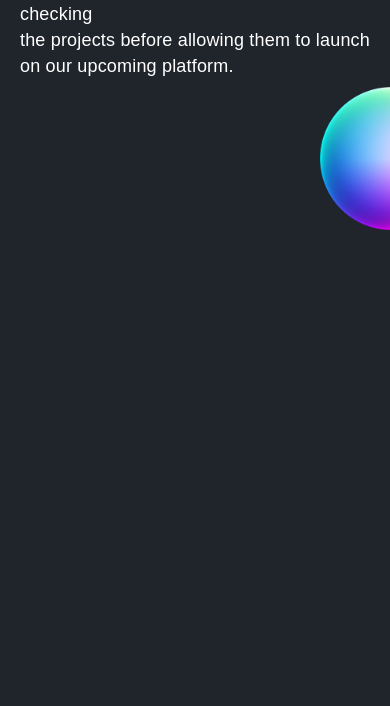
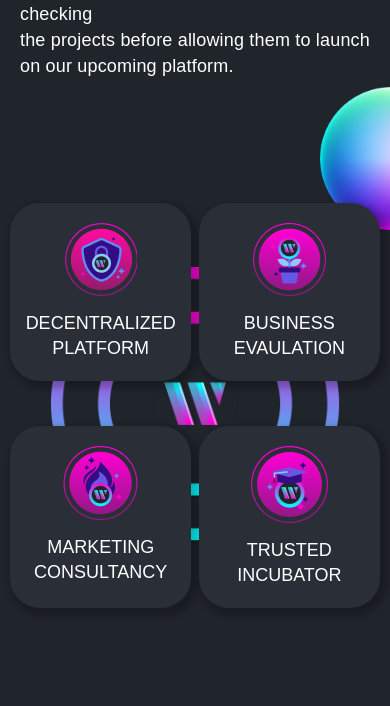
Before and after one commit to Edo-01/crypto, a plain HTML site: page index.html in a window 390 px wide. Shown: the part 1342-2048 px from the top of the page. Drawn offline with Linux system fonts and the light colour scheme.

Commit message:
relalise section 3

```diff
--- a/assets/css/style-global.css
+++ b/assets/css/style-global.css
@@ -148,7 +148,7 @@ a {
 }
 body {
     background-color: #20242B;
-    height: 2500px;;
+
 }
 #logo {
     cursor: pointer;
@@ -383,6 +383,53 @@ body {
     font-size: 18px;
     line-height: 26px;
 }
+/* ------- Fine Seconda sezione -------- */
+
+
+
+
+/* ------- inizio terza sezione -------- */
+.container-4 {
+   display: flex;
+   justify-content: center;
+   align-items: center;
+   flex-direction: column;
+   width: 60%;
+   margin:auto;
+   padding: 40px;
+   height: auto;
+   position: relative;
+   top: -100px;
+}
+.img-back {      /* ------- immagine background -------- */
+    position: absolute;
+    z-index: -1;
+    width: 75%;
+}
+.contain-skill {
+    background-color: #292E37;
+    box-shadow: 4px 4px 7px 3px rgba(0, 0, 0, 0.25);
+    border-radius: 30px;
+    width: 250px;
+    padding: 20px 30px;
+}
+.contain-skill h3 {
+    padding-top: 15px;
+    line-height: 27px;
+}
+.sez-4-row-1 {
+    display: flex;
+    justify-content: space-between;
+    width: 100%;
+    padding-bottom: 80px;
+}
+.sez-4-row-2 {
+    display: flex;
+    justify-content: space-between;
+    width: 100%;
+}
+
+
 
 
 
@@ -417,6 +464,9 @@ body {
         font-size: 65px;
     }
      */
+     .container-4 {
+         top: -60px;
+     }
 }
 
 /*MOBILE*/
@@ -633,4 +683,57 @@ body {
    }
 
 
+   /* ------- Inizio terza sezione -------- */
+
+
+   .container-4 {
+    display: flex;
+    justify-content: center;
+    align-items: center;
+    flex-direction: column;
+    width: 100%;
+    margin:auto;
+    padding: 10px;
+    height: auto;
+    position: relative;
+    top: -85px;
+ }
+ .img-back {      /* ------- immagine background -------- */
+     position: absolute;
+     z-index: -1;
+     width: 75%;
+ }
+ .contain-skill {
+     background-color: #292E37;
+     box-shadow: 4px 4px 7px 3px rgba(0, 0, 0, 0.25);
+     border-radius: 30px;
+     width: 49%;
+     padding: 20px 10px;
+     display: flex;
+     flex-direction: column;
+     align-items: center;
+ }
+ .contain-skill h3 {
+     padding-top: 15px;
+     line-height: 25px;
+     font-weight: 400;
+     text-align: center;
+     font-size: 18px;
+ }
+
+ .sez-4-row-1 {
+     display: flex;
+     justify-content: space-between;
+     width: 100%;
+     padding-bottom: 45px;
+ }
+ .sez-4-row-2 {
+     display: flex;
+     justify-content: space-between;
+     width: 100%;
+ }
+
+
+
+
 }
--- a/index.html
+++ b/index.html
@@ -99,6 +99,36 @@
 
 
 
+    <section>
+        <div class="container-4">
+            <div class="sez-4-row-1">
+                <div class="contain-skill">
+                    <img src="assets/img/icon-decentra.png" alt="">
+                    <h3>DECENTRALIZED <br>PLATFORM</h3>
+                </div>
+                <div class="contain-skill">
+                    <img src="assets/img/icon-businnes.png" alt="">
+                    <h3>BUSINESS <br>EVAULATION</h3>
+                </div>
+            </div>
+            <div class="sez-4-row-2">
+                <div class="contain-skill">
+                    <img src="assets/img/icon-marketing.png" alt="">
+                    <h3>MARKETING <br>CONSULTANCY</h3>
+                </div>
+                <div class="contain-skill">
+                    <img src="assets/img/icon-incubator.png" alt="">
+                    <h3>TRUSTED <br>INCUBATOR</h3>
+                </div>
+            </div>
+            <img class="img-back" src="assets/img/cerchi-logo.png" alt=""> <!--immagine back-->
+        </div>
+    </section>
+
+    <div class="prova"></div>
+
+
+
     <script src="assets/js/main.js"></script>
 </body>
 </html>
```
Also changed, not shown: assets/img/cerchi-logo.png (added), assets/img/icon-businnes.png (added), assets/img/icon-decentra.png (added), assets/img/icon-incubator.png (added), assets/img/icon-marketing.png (added), assets/img/prova-sfondo.jpg (added).
